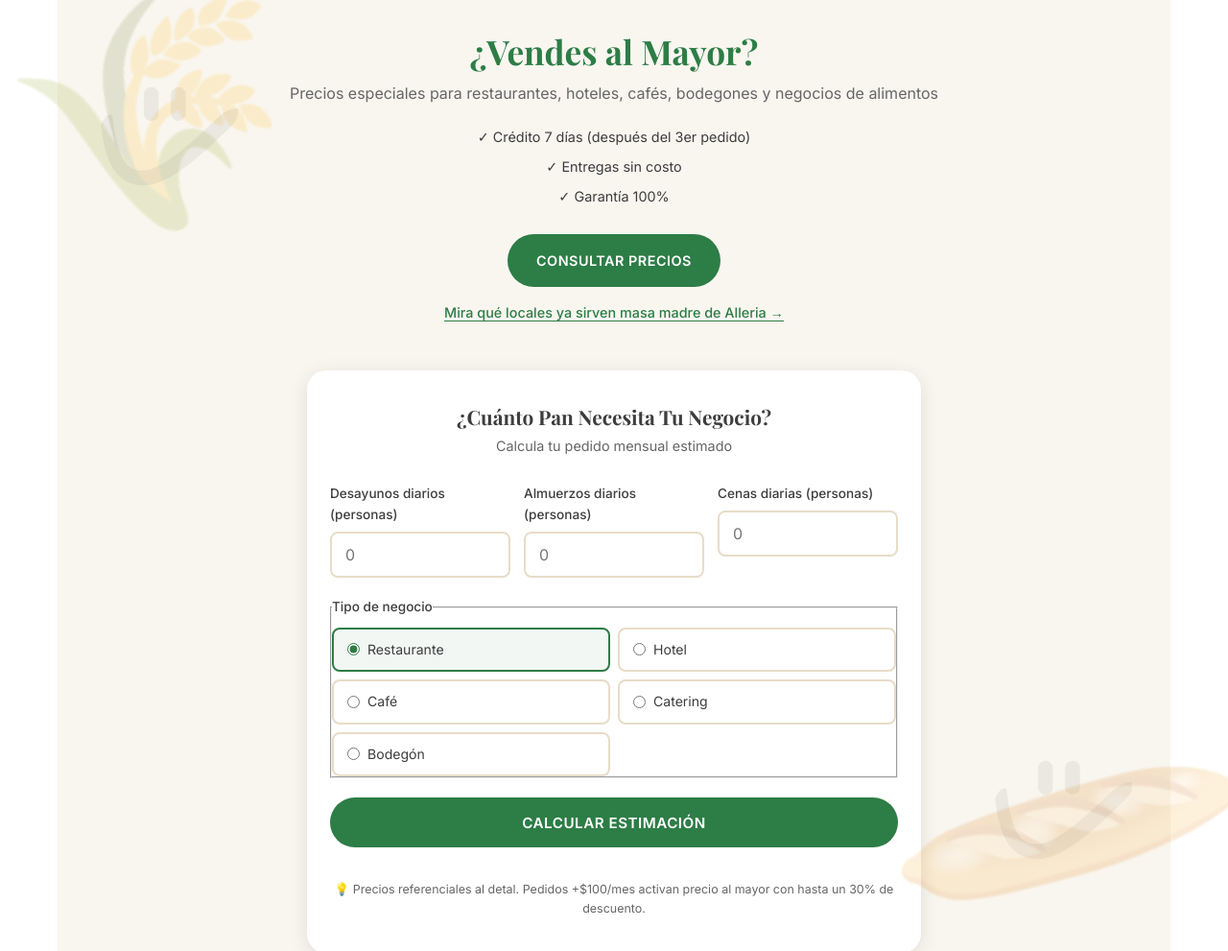
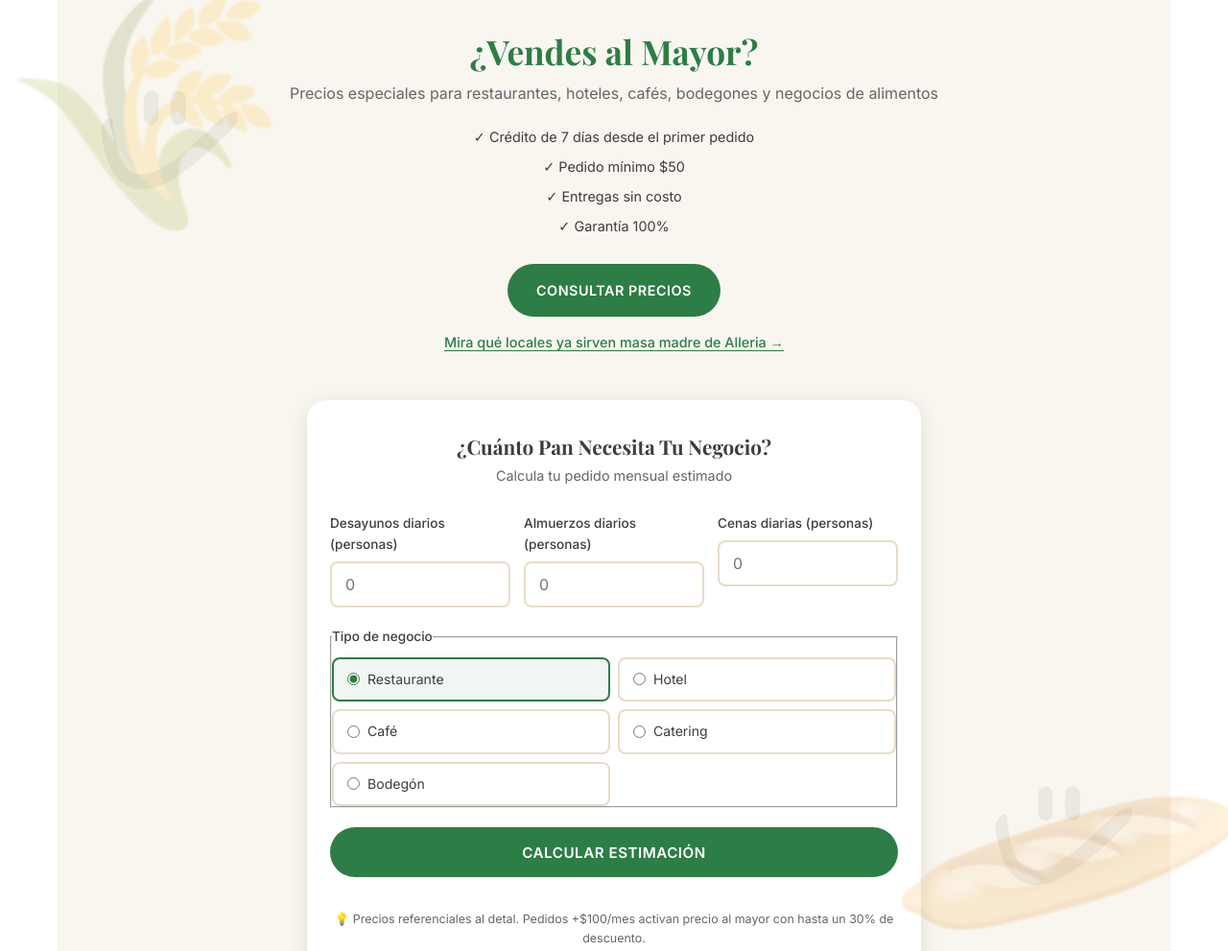
Before and after one commit to Gusramonto/alleria-website, a plain HTML site: page index.html in a window 1280 px wide. Shown: the part 8460-9451 px from the top of the page at 96% size. Drawn offline with nearby package versions, Linux system fonts and the light colour scheme; no server answers.

Commit message:
Crédito de 7 días desde el primer pedido y mínimo $50 en inicio y dónde probar; Experiencia Alleria con 5 días de anticipación; cancelación: después de 48 h el anticipo no se devuelve (página y menú PDF)
Co-Authored-By: Claude Opus 5.5 <noreply@anthropic.com>
Claude-Session: https://claude.ai/code/session_01MsKkSfpNPvrYEfGdqcPUT4

```diff
--- a/index.html
+++ b/index.html
@@ -784,7 +784,8 @@
             <h2>¿Vendes al Mayor?</h2>
             <p>Precios especiales para restaurantes, hoteles, cafés, bodegones y negocios de alimentos</p>
             <div class="b2b-benefits">
-              <span>✓ Crédito 7 días (después del 3er pedido)</span>
+              <span>✓ Crédito de 7 días desde el primer pedido</span>
+              <span>✓ Pedido mínimo $50</span>
               <span>✓ Entregas sin costo</span>
               <span>✓ Garantía 100%</span>
             </div>
@@ -1474,7 +1475,8 @@
               </div>
             </div>
             <ul class="b2b-perks">
-              <li>✓ Crédito 7 días (después del 3er pedido)</li>
+              <li>✓ Crédito de 7 días desde el primer pedido</li>
+              <li>✓ Pedido mínimo $50</li>
               <li>✓ Entregas sin costo</li>
               <li>✓ Garantía 100%</li>
             </ul>
```
Also changed, not shown: catering.html (+3 -3 lines), donde-probar.html (+1 -1 lines), 1 other file.
